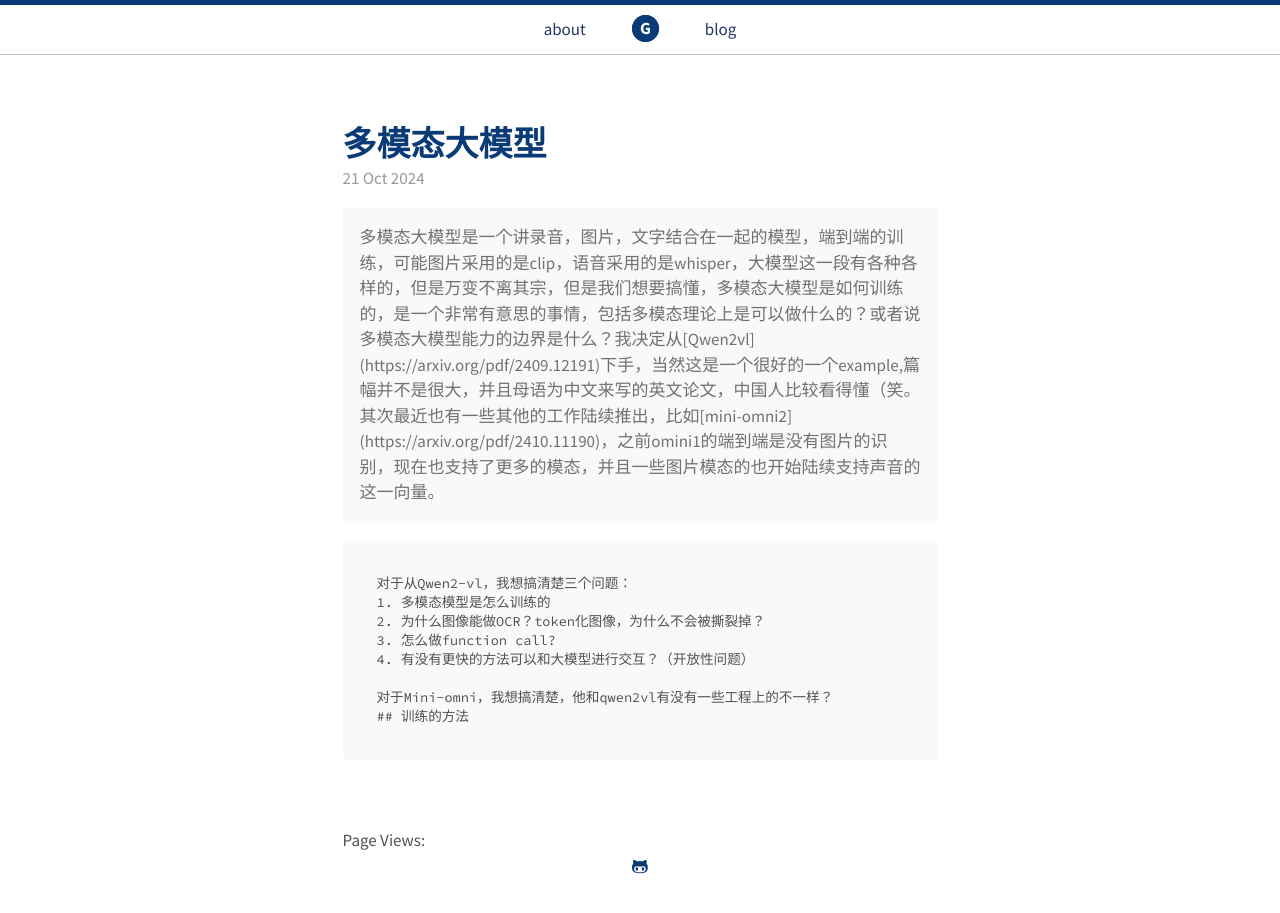
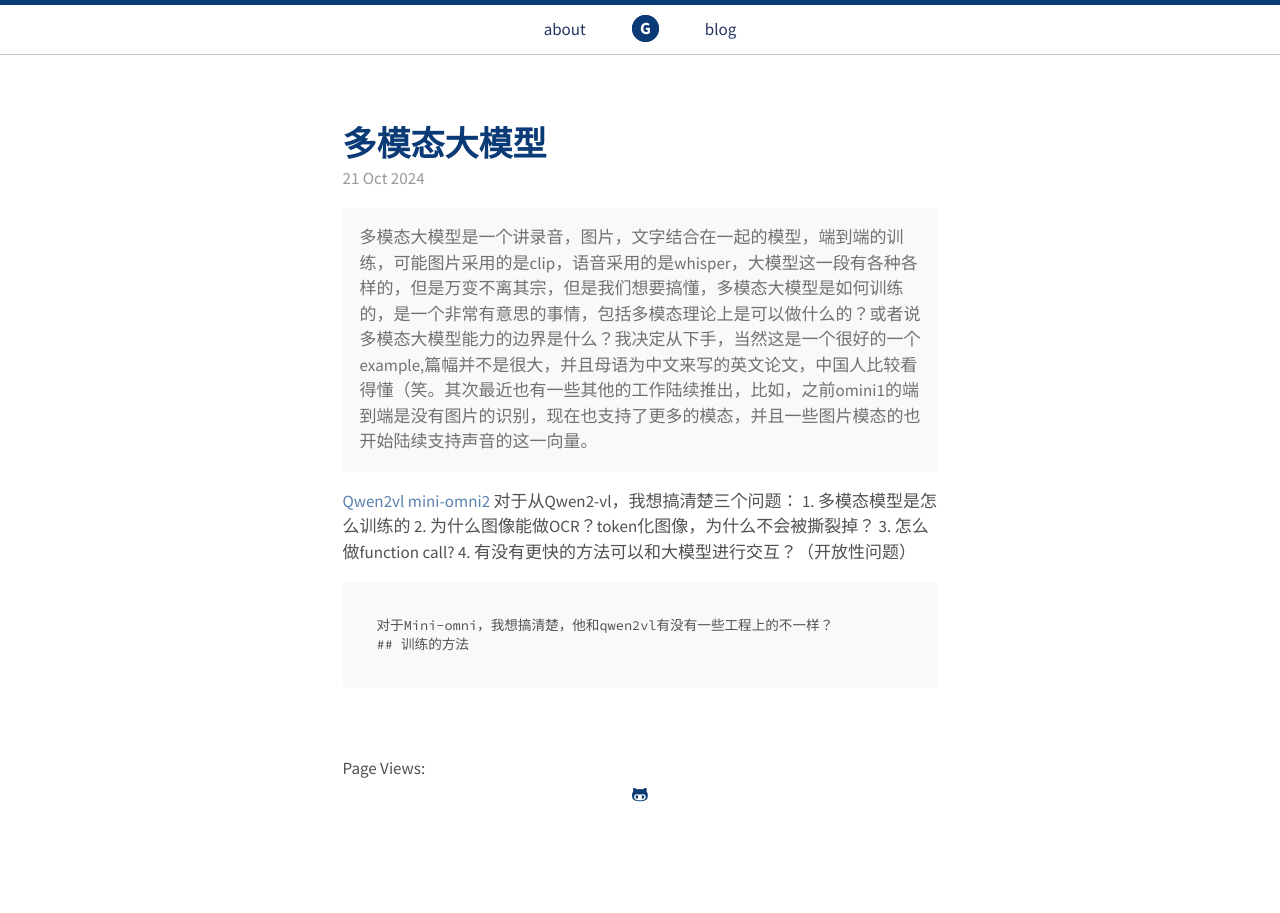
Before and after one commit to loredunk/G, a Jekyll site: the page built from blog/_posts/2024-10-21-多模态大模型.md, in a window 1280 px wide. Built offline with Jekyll 4.4.1, drawn with Linux system fonts in a browser that asks for light colours; comment, search, counter and statistics services are not loaded.

Commit message:
Update 2024-10-21-多模态大模型.md

```diff
--- a/blog/_posts/2024-10-21-多模态大模型.md
+++ b/blog/_posts/2024-10-21-多模态大模型.md
@@ -8,9 +8,11 @@
 ---
 
 <div class="message">
-    多模态大模型是一个讲录音，图片，文字结合在一起的模型，端到端的训练，可能图片采用的是clip，语音采用的是whisper，大模型这一段有各种各样的，但是万变不离其宗，但是我们想要搞懂，多模态大模型是如何训练的，是一个非常有意思的事情，包括多模态理论上是可以做什么的？或者说多模态大模型能力的边界是什么？我决定从[Qwen2vl](https://arxiv.org/pdf/2409.12191)下手，当然这是一个很好的一个example,篇幅并不是很大，并且母语为中文来写的英文论文，中国人比较看得懂（笑。其次最近也有一些其他的工作陆续推出，比如[mini-omni2](https://arxiv.org/pdf/2410.11190)，之前omini1的端到端是没有图片的识别，现在也支持了更多的模态，并且一些图片模态的也开始陆续支持声音的这一向量。
+    多模态大模型是一个讲录音，图片，文字结合在一起的模型，端到端的训练，可能图片采用的是clip，语音采用的是whisper，大模型这一段有各种各样的，但是万变不离其宗，但是我们想要搞懂，多模态大模型是如何训练的，是一个非常有意思的事情，包括多模态理论上是可以做什么的？或者说多模态大模型能力的边界是什么？我决定从下手，当然这是一个很好的一个example,篇幅并不是很大，并且母语为中文来写的英文论文，中国人比较看得懂（笑。其次最近也有一些其他的工作陆续推出，比如，之前omini1的端到端是没有图片的识别，现在也支持了更多的模态，并且一些图片模态的也开始陆续支持声音的这一向量。
 </div>
 <!--more-->
+
+[Qwen2vl](https://arxiv.org/pdf/2409.12191)  [mini-omni2](https://arxiv.org/pdf/2410.11190)
     对于从Qwen2-vl，我想搞清楚三个问题：
     1. 多模态模型是怎么训练的
     2. 为什么图像能做OCR？token化图像，为什么不会被撕裂掉？
```
